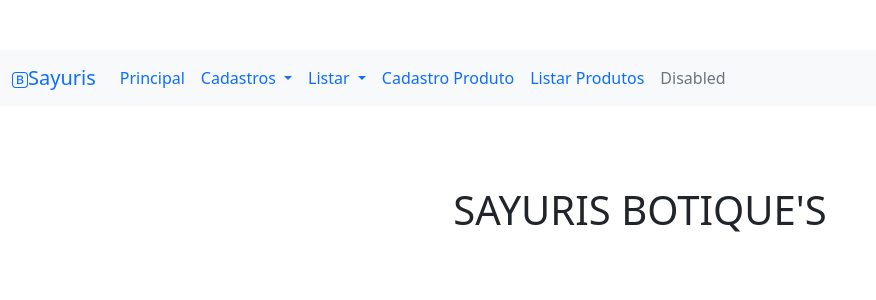
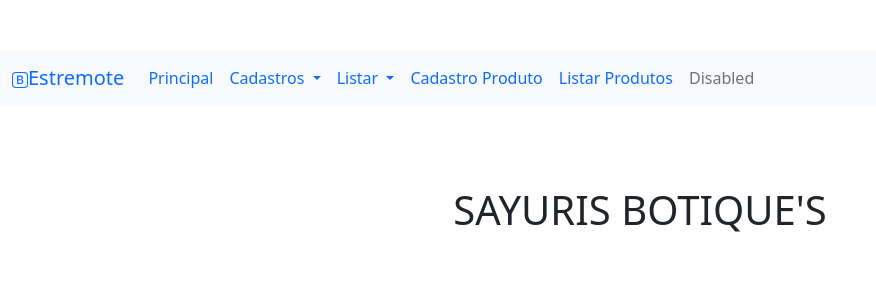
Before and after one commit to estremot/ProjetoLoja_PHP, a PHP site: page /index.php in a window 1280 px wide. Shown: the top 300 px of the page, without its empty margins (0-876 px from the left). Run offline with PHP 8.4, Linux system fonts and the light colour scheme.

Commit message:
Mudança do Título do Projeto

```diff
--- a/loja/barramenu.php
+++ b/loja/barramenu.php
@@ -3,7 +3,7 @@
     <a class="navbar-brand" href="index.php"><svg xmlns="http://www.w3.org/2000/svg" width="16" height="16" fill="currentColor" class="bi bi-bootstrap" viewBox="0 0 16 16">
   <path d="M5.062 12h3.475c1.804 0 2.888-.908 2.888-2.396 0-1.102-.761-1.916-1.904-2.034v-.1c.832-.14 1.482-.93 1.482-1.816 0-1.3-.955-2.11-2.542-2.11H5.062V12zm1.313-4.875V4.658h1.78c.973 0 1.542.457 1.542 1.237 0 .802-.604 1.23-1.764 1.23H6.375zm0 3.762V8.162h1.822c1.236 0 1.887.463 1.887 1.348 0 .896-.627 1.377-1.811 1.377H6.375z"/>
   <path d="M0 4a4 4 0 0 1 4-4h8a4 4 0 0 1 4 4v8a4 4 0 0 1-4 4H4a4 4 0 0 1-4-4V4zm4-3a3 3 0 0 0-3 3v8a3 3 0 0 0 3 3h8a3 3 0 0 0 3-3V4a3 3 0 0 0-3-3H4z"/>
-</svg>Sayuris</a>
+</svg>Estremote</a>
     <button class="navbar-toggler" type="button" data-bs-toggle="collapse" data-bs-target="#navbarNav" aria-controls="navbarNav" aria-expanded="false" aria-label="Toggle navigation">
       <span class="navbar-toggler-icon"></span>
     </button>
```
